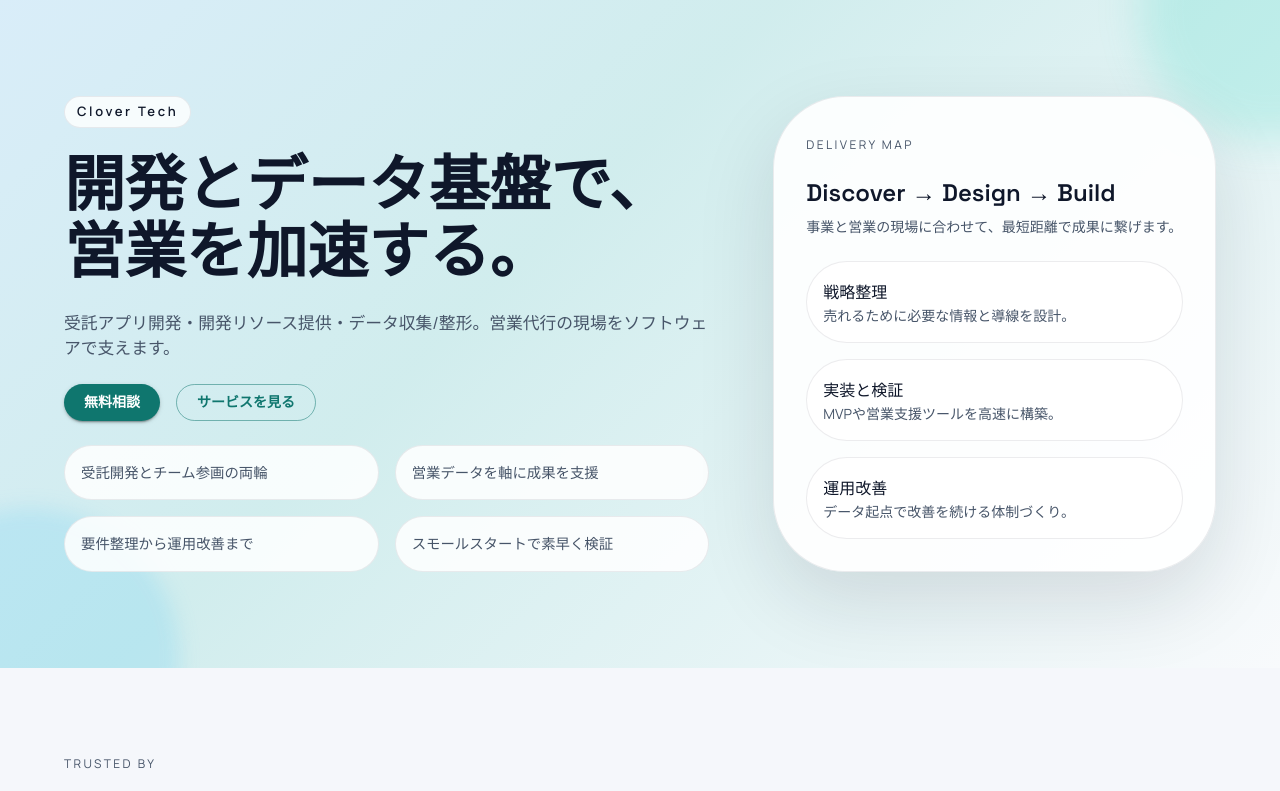
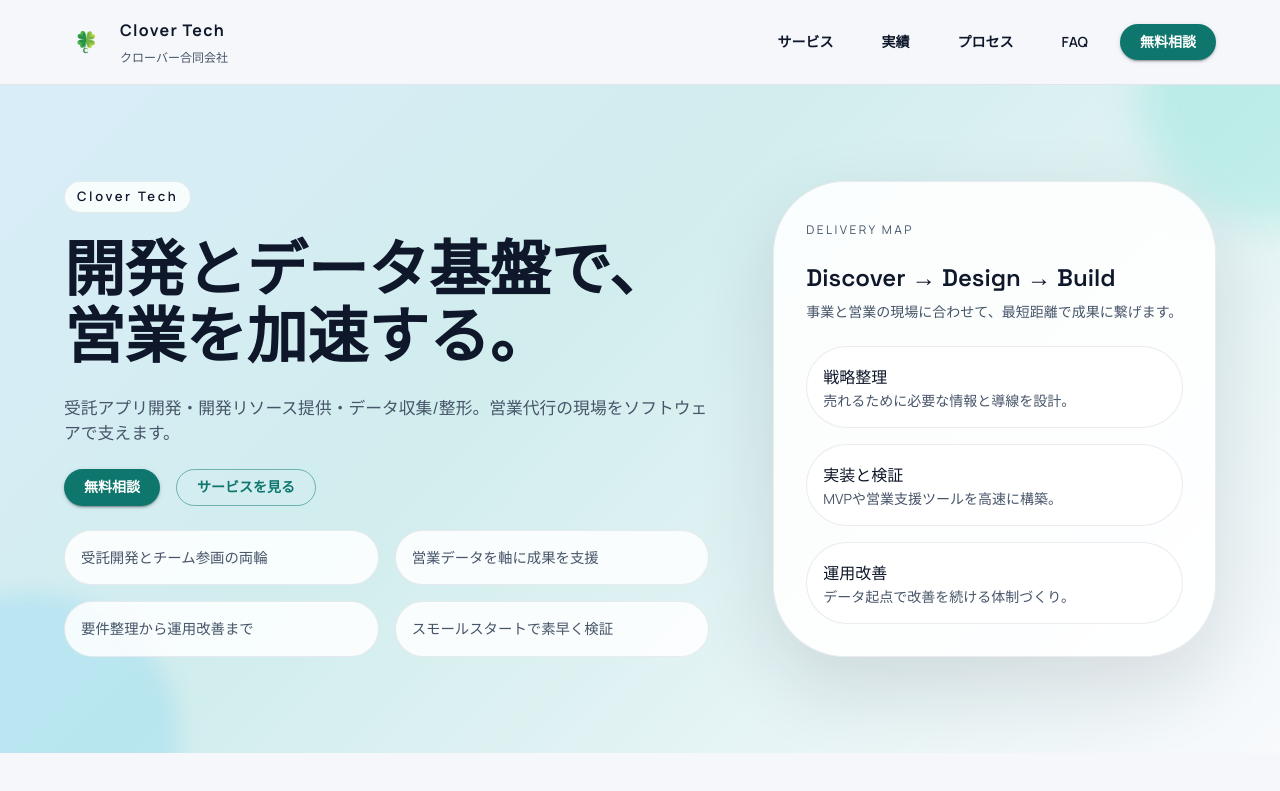
Before and after one commit to yy-yoshioka/clover-tech-web, a Next.js app: page / in a window 1280 px wide. Shown: the top 791 px of the page. Built offline with nearby package versions, Linux system fonts and the light colour scheme.

Commit message:
Add header with logo and header1

```diff
--- a/app/layout.tsx
+++ b/app/layout.tsx
@@ -2,6 +2,7 @@ import type { Metadata } from "next";
 import { JetBrains_Mono, Manrope, Space_Grotesk } from "next/font/google";
 import "./globals.css";
 
+import Header from "@/src/components/Header";
 import AppThemeProvider from "@/src/components/ThemeProvider";
 
 const manrope = Manrope({
@@ -35,7 +36,10 @@ export default function RootLayout({
       <body
         className={`${manrope.variable} ${spaceGrotesk.variable} ${jetBrainsMono.variable} antialiased`}
       >
-        <AppThemeProvider>{children}</AppThemeProvider>
+        <AppThemeProvider>
+          <Header />
+          {children}
+        </AppThemeProvider>
       </body>
     </html>
   );
--- /dev/null
+++ b/src/components/Header.tsx
@@ -0,0 +1,65 @@
+import Link from "next/link";
+import { Box, Button, Container, Stack, Typography } from "@mui/material";
+
+const navItems = [
+  { label: "サービス", href: "/#services" },
+  { label: "実績", href: "/#clients" },
+  { label: "プロセス", href: "/#process" },
+  { label: "FAQ", href: "/#faq" },
+];
+
+export default function Header() {
+  return (
+    <Box
+      component="header"
+      sx={{
+        position: "sticky",
+        top: 0,
+        zIndex: 1200,
+        borderBottom: "1px solid rgba(15, 23, 42, 0.08)",
+        bgcolor: "rgba(245, 247, 251, 0.92)",
+        backdropFilter: "blur(12px)",
+      }}
+    >
+      <Container maxWidth="lg">
+        <Stack
+          direction="row"
+          alignItems="center"
+          justifyContent="space-between"
+          sx={{ py: { xs: 1.5, md: 2 } }}
+        >
+          <Link href="/" style={{ textDecoration: "none", color: "inherit" }}>
+            <Stack direction="row" alignItems="center" spacing={1.5}>
+              <Box
+                component="img"
+                src="/logo/clover.png"
+                alt="Clover Tech logo"
+                sx={{ width: 44, height: 44, objectFit: "contain" }}
+              />
+              <Box>
+                <Typography variant="subtitle1" sx={{ fontWeight: 700, letterSpacing: "0.08em" }}>
+                  Clover Tech
+                </Typography>
+                <Typography variant="caption" sx={{ color: "text.secondary" }}>
+                  クローバー合同会社
+                </Typography>
+              </Box>
+            </Stack>
+          </Link>
+          <Stack direction="row" alignItems="center" spacing={1.5}>
+            <Stack direction="row" spacing={1} sx={{ display: { xs: "none", md: "flex" } }}>
+              {navItems.map((item) => (
+                <Button key={item.label} color="inherit" href={item.href}>
+                  {item.label}
+                </Button>
+              ))}
+            </Stack>
+            <Button variant="contained" color="primary" href="/contact">
+              無料相談
+            </Button>
+          </Stack>
+        </Stack>
+      </Container>
+    </Box>
+  );
+}
--- /dev/null
+++ b/src/components/Header1.tsx
@@ -0,0 +1,18 @@
+import { Typography, TypographyProps } from "@mui/material";
+
+type Header1Props = TypographyProps<"h1">;
+
+export default function Header1({ sx, ...props }: Header1Props) {
+  return (
+    <Typography
+      component="h1"
+      variant="h1"
+      sx={{
+        fontSize: { xs: "2.6rem", sm: "3.2rem", md: "3.8rem" },
+        lineHeight: 1.1,
+        ...sx,
+      }}
+      {...props}
+    />
+  );
+}
--- a/src/components/sections/FAQ.tsx
+++ b/src/components/sections/FAQ.tsx
@@ -43,7 +43,7 @@ const faqs = [
 
 export default function FAQ() {
   return (
-    <Box component="section" sx={{ py: { xs: 7, md: 10 }, bgcolor: "background.paper" }}>
+    <Box component="section" id="faq" sx={{ py: { xs: 7, md: 10 }, bgcolor: "background.paper" }}>
       <Container maxWidth="lg">
         <Stack spacing={1.5} sx={{ textAlign: { xs: "center", sm: "left" } }}>
           <Typography variant="overline" sx={{ color: "text.secondary", letterSpacing: "0.2em" }}>
--- a/src/components/sections/Hero.tsx
+++ b/src/components/sections/Hero.tsx
@@ -1,4 +1,6 @@
 import { Box, Button, Chip, Container, Grid, Stack, Typography } from "@mui/material";
+
+import Header1 from "@/src/components/Header1";
 
 export default function Hero() {
   return (
@@ -50,15 +52,9 @@ export default function Hero() {
                   letterSpacing: "0.2em",
                 }}
               />
-              <Typography
-                variant="h2"
-                sx={{
-                  fontSize: { xs: "2.6rem", sm: "3.2rem", md: "3.8rem" },
-                  lineHeight: 1.1,
-                }}
-              >
+              <Header1>
                 開発とデータ基盤で、営業を加速する。
-              </Typography>
+              </Header1>
               <Typography variant="body1" sx={{ color: "text.secondary", fontSize: "1.05rem" }}>
                 受託アプリ開発・開発リソース提供・データ収集/整形。営業代行の現場をソフトウェアで支えます。
               </Typography>
--- a/src/components/sections/Process.tsx
+++ b/src/components/sections/Process.tsx
@@ -5,7 +5,7 @@ const resourceFlow = ["要件/役割確認", "参画設計", "実装推進", "
 
 export default function Process() {
   return (
-    <Box component="section" sx={{ py: { xs: 7, md: 10 } }}>
+    <Box component="section" id="process" sx={{ py: { xs: 7, md: 10 } }}>
       <Container maxWidth="lg">
         <Stack spacing={1.5} sx={{ textAlign: { xs: "center", sm: "left" } }}>
           <Typography variant="overline" sx={{ color: "text.secondary", letterSpacing: "0.2em" }}>
```
Also changed, not shown: public/logo/clover.png (added).
